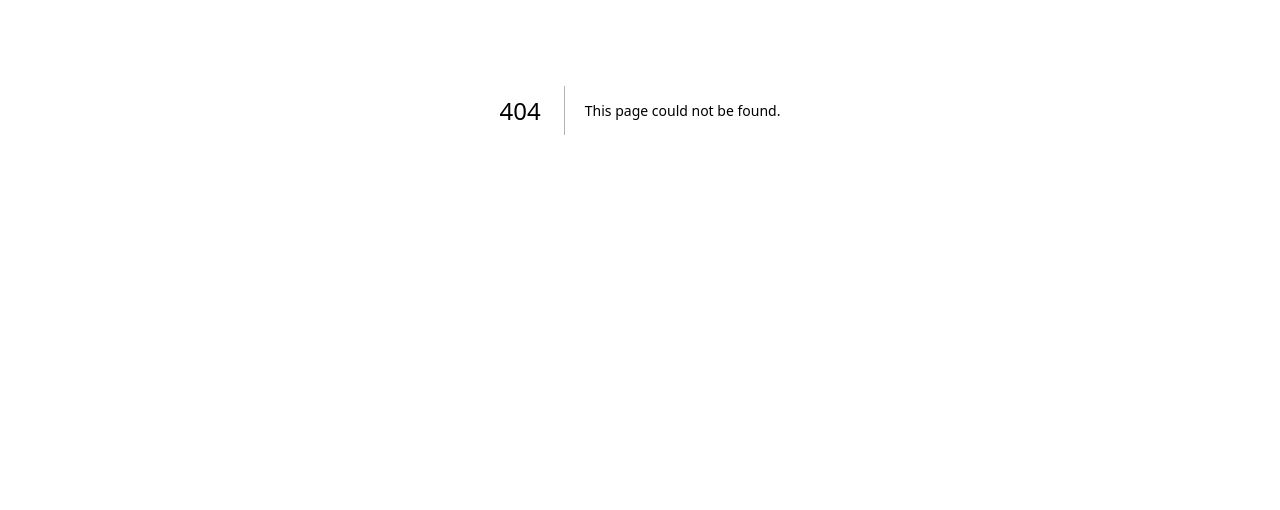
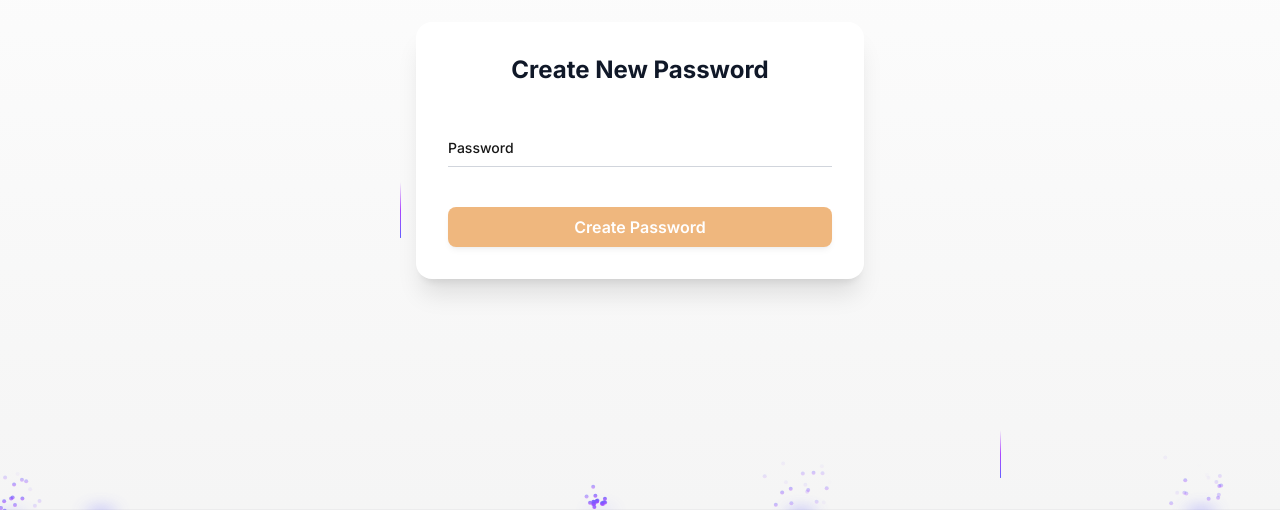
Before and after one commit to BhartiRajesh99/Nextjs-StackSanp, a Next.js app: page /create-new-password in a window 1280 px wide. Before the commit this address had no page. Shown: the part 290-800 px from the top of the page. Built offline with nearby package versions, Linux system fonts and the light colour scheme; no server answers.

Commit message:
Added forgot password

```diff
--- /dev/null
+++ b/src/app/(auth)/create-new-password/Reset.tsx
@@ -0,0 +1,69 @@
+"use client";
+import Input from "@/app/components/Input";
+import { account } from "@/models/client/config";
+import { useRouter } from "next/navigation";
+import React from "react";
+import toast from "react-hot-toast";
+
+function CreateNewPasswordPage({
+  userId,
+  secret,
+}: {
+  userId: string;
+  secret: string;
+}) {
+  const router = useRouter();
+  const [isLoading, setIsLoading] = React.useState(true);
+  const [password, setPassword] = React.useState("");
+
+  const handleSubmit = async (e: React.FormEvent<HTMLFormElement>) => {
+    try {
+      e.preventDefault();
+      const user = await account.updateRecovery(userId, secret, password);
+      console.log(user);
+      toast.success("Password Updated");
+      setPassword("")
+      router.push('/login')
+    } catch (error: any) {
+      console.log(error);
+      toast.error(error?.message);
+    }
+  };
+  React.useEffect(() => {
+    setIsLoading(false);
+  }, []);
+  return (
+    <main className="pt-20 h-screen flex items-center justify-center">
+      <section className="w-full max-w-md p-8 bg-white dark:bg-neutral-900 rounded-2xl shadow-xl flex flex-col gap-6 mx-2">
+        <h1 className="text-2xl font-bold text-center text-gray-900 dark:text-white mb-2">
+          Create New Password
+        </h1>
+        <form
+          className="flex flex-col gap-6"
+          onSubmit={handleSubmit}
+          aria-label="Login form"
+        >
+          <Input
+            disabled={isLoading}
+            value={password}
+            onChange={setPassword}
+            labelData="Password"
+            type="password"
+          />
+          <button
+            type="submit"
+            disabled={isLoading}
+            className={`w-full ${
+              password ? "cursor-pointer" : "cursor-not-allowed opacity-50"
+            } py-2 mt-2 bg-amber-600 hover:bg-amber-700 focus:bg-amber-700 text-white font-semibold rounded-lg shadow-md transition-all duration-200 focus:outline-none focus:ring-2 disabled:opacity-60 disabled:cursor-not-allowed`}
+            aria-busy={isLoading}
+          >
+            {isLoading ? "Creating Password..." : "Create Password"}
+          </button>
+        </form>
+      </section>
+    </main>
+  );
+}
+
+export default CreateNewPasswordPage;
--- /dev/null
+++ b/src/app/(auth)/create-new-password/page.tsx
@@ -0,0 +1,12 @@
+import CreateNewPasswordPage from "./Reset";
+
+function Reset({
+  searchParams,
+}: {
+  searchParams: { userId: string; secret: string };
+}) {
+  const { userId, secret } = searchParams;
+  return <CreateNewPasswordPage userId={userId} secret={secret} />;
+}
+
+export default Reset
--- /dev/null
+++ b/src/app/(auth)/forgot-password/page.tsx
@@ -0,0 +1,62 @@
+"use client";
+import Input from "@/app/components/Input";
+import { account } from "@/models/client/config";
+import React from "react";
+import toast from "react-hot-toast";
+
+function ForgotPasswordPage() {
+
+  const [isLoading, setIsLoading] = React.useState(true);
+  const [email, setEmail] = React.useState("");
+
+  const handleSubmit = async(e: React.FormEvent<HTMLFormElement>) => {
+    try {
+      e.preventDefault();
+      const user = await account.createRecovery(
+        email,
+        "http://localhost:3000/create-new-password"
+      );
+      console.log(user);
+      toast.success("Email Sent. Check Email");
+      setEmail("")
+    } catch (error: any) {
+      console.log(error);
+      toast.error(error?.message);
+    }
+  };
+  React.useEffect(() => {
+    setIsLoading(false);
+  }, []);
+  return (
+    <main className="pt-20 h-screen flex items-center justify-center">
+      <section className="w-full max-w-md p-8 bg-white dark:bg-neutral-900 rounded-2xl shadow-xl flex flex-col gap-6 mx-2">
+        <h1 className="text-2xl font-bold text-center text-gray-900 dark:text-white mb-2">
+          Email For Create New Password
+        </h1>
+        <form
+          className="flex flex-col gap-6"
+          onSubmit={handleSubmit}
+          aria-label="Login form"
+        >
+          <Input
+            disabled={isLoading}
+            value={email}
+            onChange={setEmail}
+            labelData="Email"
+            type="email"
+          />
+          <button
+            type="submit"
+            disabled={isLoading}
+            className={`w-full ${email ? "cursor-pointer" : "cursor-not-allowed opacity-50" } py-2 mt-2 bg-amber-600 hover:bg-amber-700 focus:bg-amber-700 text-white font-semibold rounded-lg shadow-md transition-all duration-200 focus:outline-none focus:ring-2 disabled:opacity-60 disabled:cursor-not-allowed`}
+            aria-busy={isLoading}
+          >
+            {isLoading ? "Sending Email..." : "Send Email"}
+          </button>
+        </form>
+      </section>
+    </main>
+  );
+}
+
+export default ForgotPasswordPage;
--- a/src/app/(auth)/login/page.tsx
+++ b/src/app/(auth)/login/page.tsx
@@ -67,13 +67,13 @@ function LoginPage() {
           </button>
         </form>
         <div className="flex justify-between items-center mt-2">
-          <a
-            href="#"
+          <Link
+            href={`/forgot-password`}
             className="text-sm font-bold text-amber-600 hover:underline focus:underline focus:outline-none transition"
             tabIndex={0}
           >
             Forgot password?
-          </a>
+          </Link>
           <div className="flex items-center">
             <span className="text-sm text-gray-600 dark:text-gray-300">
               Don't have an account?
```
Also changed, not shown: src/models/client/config.ts (+4 -4 lines).
